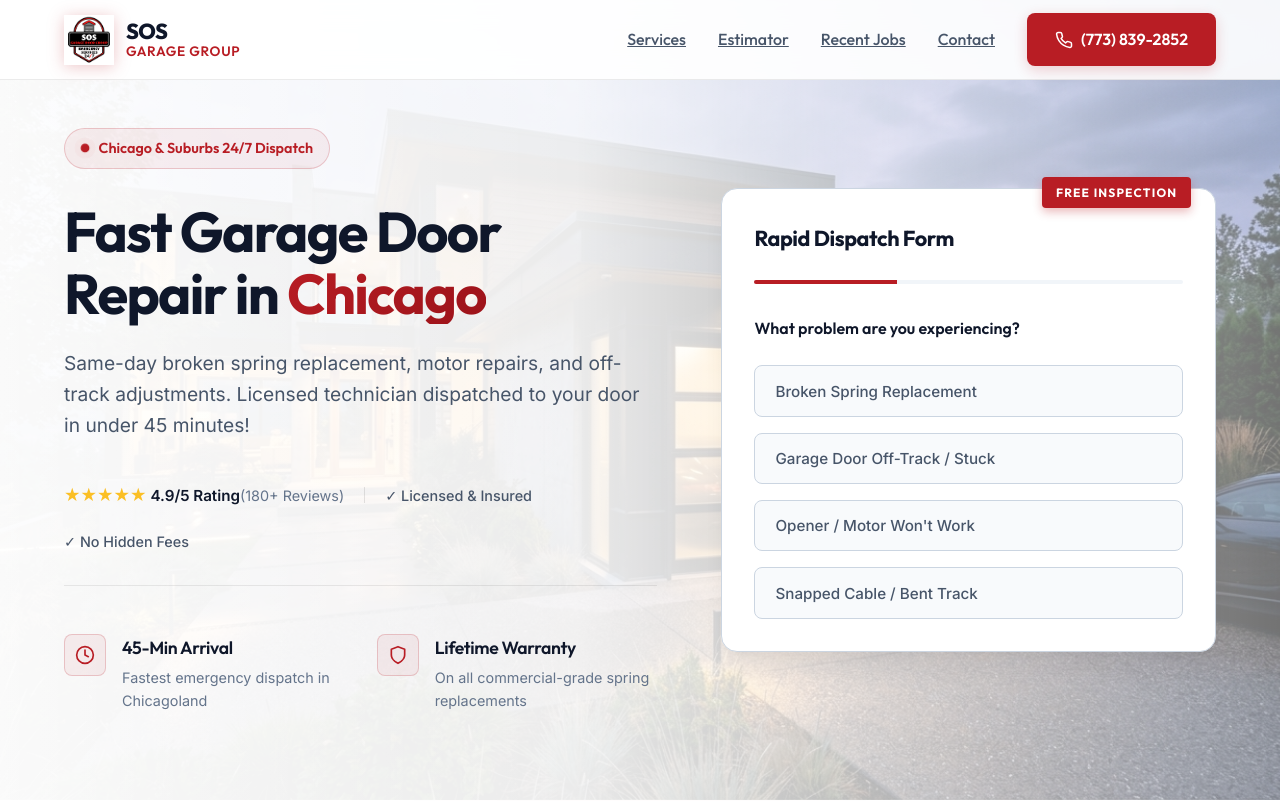
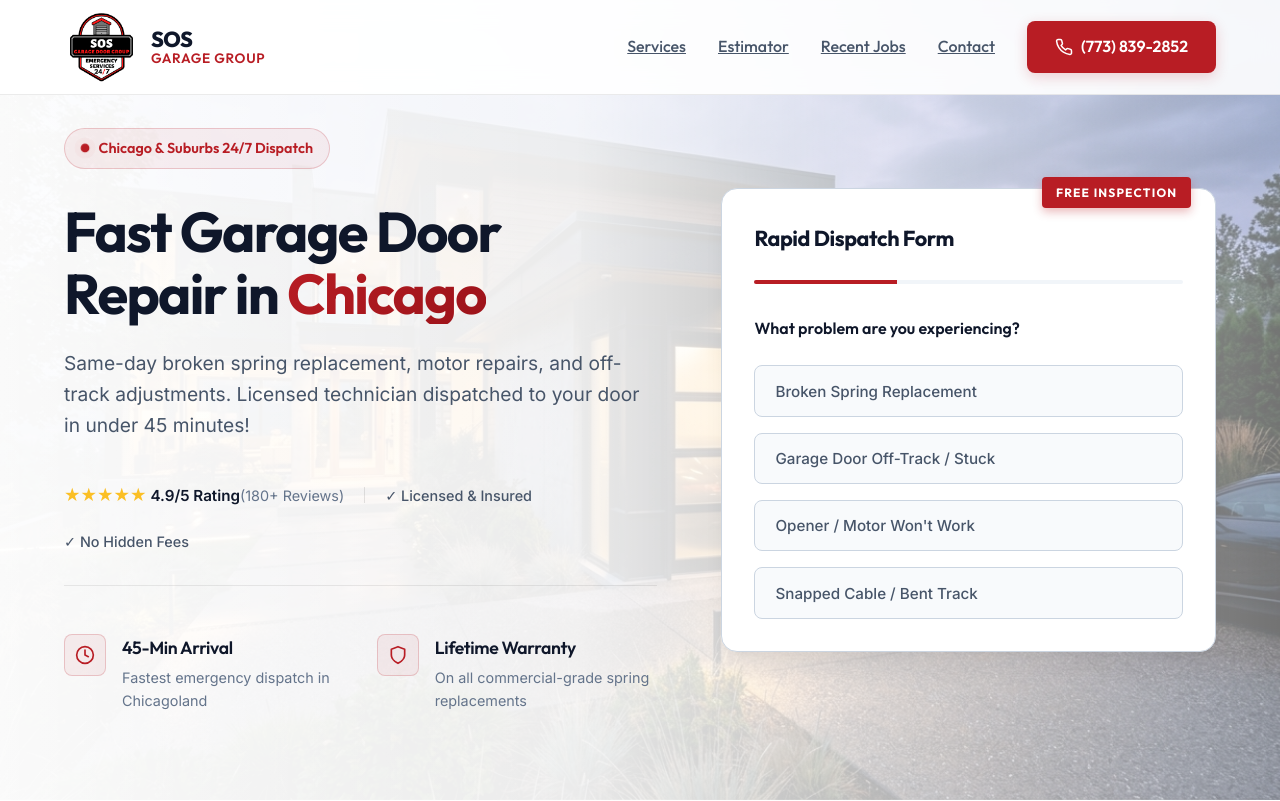
Before and after one commit to chowanza/IDO-garage, a Next.js app: page / in a window 1280 px wide. Shown: the top 801 px of the page. Built offline with nearby package versions, Linux system fonts and the light colour scheme.

Commit message:
style: increase logo size and remove drop shadow to make it flat

```diff
--- a/components/Footer.module.css
+++ b/components/Footer.module.css
@@ -28,10 +28,9 @@
 }
 
 .logoImg {
-  height: 50px;
+  height: 70px;
   width: auto;
   object-fit: contain;
-  filter: drop-shadow(0 2px 8px rgba(184, 29, 36, 0.25));
 }
 
 .logoTextContainer {
--- a/components/Header.module.css
+++ b/components/Header.module.css
@@ -3,7 +3,7 @@
   top: 0;
   left: 0;
   width: 100%;
-  height: 80px;
+  height: 95px;
   background: rgba(255, 255, 255, 0.9);
   backdrop-filter: blur(12px);
   -webkit-backdrop-filter: blur(12px);
@@ -30,10 +30,9 @@
 }
 
 .logoImg {
-  height: 50px;
+  height: 75px;
   width: auto;
   object-fit: contain;
-  filter: drop-shadow(0 2px 8px rgba(184, 29, 36, 0.25));
 }
 
 .logoTextContainer {
@@ -108,7 +107,7 @@
 /* Mobile Nav Styles */
 .mobileNav {
   position: fixed;
-  top: 80px;
+  top: 95px;
   left: 0;
   width: 100%;
   height: 0;
@@ -126,7 +125,7 @@
 }
 
 .mobileNavOpen {
-  height: calc(100vh - 80px);
+  height: calc(100vh - 95px);
 }
 
 .mobileNavLink {
```
